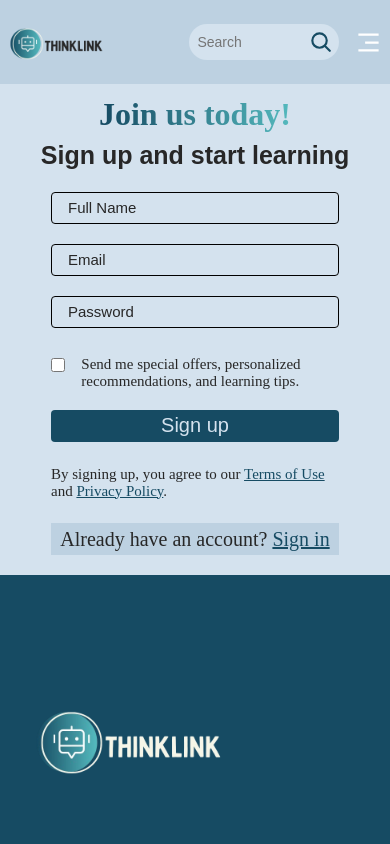
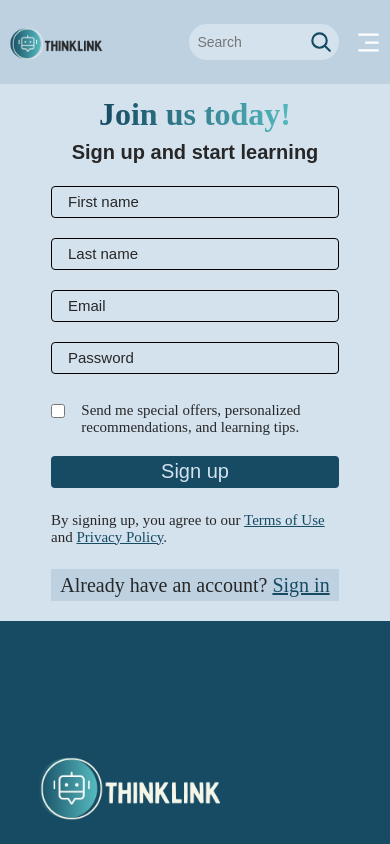
Before and after one commit to Yasmine-Zahreddine/ThinkLink, a React (Vite) app in the folder frontend/: page /signup in a window 390 px wide. Shown: the top 844 px of the page. Built offline with nearby package versions, Linux system fonts and the light colour scheme.

Commit message:
full name input => first name and last name inputs

```diff
--- a/frontend/src/containers/SignUp/Signup.jsx
+++ b/frontend/src/containers/SignUp/Signup.jsx
@@ -36,25 +36,42 @@ const Signup = () => {
       </div>
       <div className="Box">
         <h1>Sign up and start learning</h1>
+        <form className="form_signup">
+          <div className="flname">
             <input
               type="text"
-          placeholder="Full Name"
-          className="full_name_input textinputs"
+              placeholder="First name"
+              className="first_name_input"
+              required
             />
-        <input type="text" placeholder="Email" className="email textinputs" />
+            <input
+              type="text"
+              placeholder="Last name"
+              className="last_name_input"
+              required
+            />
+          </div>
+          <input
+            type="text"
+            placeholder="Email"
+            className="email textinputs"
+            required
+          />
           <input
             type="password"
             placeholder="Password"
             className="password textinputs"
+            required
           />
           <div className="checkboxContainer">
-          <input type="checkbox" className="checkbox" />
+            <input type="checkbox" className="checkbox" required />
             <p>
               Send me special offers, personalized recommendations, and learning
               tips.
             </p>
           </div>
           <button className="buttonCreateAccount">Sign up</button>
+        </form>
         <div className="policyContainer">
           <p className="policyAgree">
             By signing up, you agree to our <a href="/">Terms of Use</a> and{" "}
--- a/frontend/src/containers/SignUp/signup.css
+++ b/frontend/src/containers/SignUp/signup.css
@@ -19,7 +19,14 @@
   justify-content: center;
   align-items: center;
 }
-
+.form_signup {
+  display: flex;
+  justify-content: center;
+  align-items: center;
+  flex-direction: column;
+  gap: 20px;
+  width: 100%;
+}
 .welcome {
   width: 50%;
   margin-bottom: 10vw;
@@ -27,7 +34,17 @@
   justify-content: center;
   align-items: center;
 }
-
+.first_name_input,
+.last_name_input {
+  border: 1.2px solid black;
+  width: 33%;
+  height: 3.5vw;
+  border-radius: 4px;
+  color: var(--color-text);
+  padding-left: 1rem;
+  font-size: 20px;
+  background-color: var(--color-bg);
+}
 .Box {
   display: flex;
   justify-content: center;
@@ -48,15 +65,29 @@
   background-color: var(--color-bg);
 }
 
-.textinputs::placeholder {
+.textinputs::placeholder,
+.last_name_input::placeholder,
+.first_name_input::placeholder {
   font-size: 20px;
   color: var(--color-text);
 }
 .Box > h1 {
   margin-bottom: 1vw;
-  font-size: 25px;
+  font-size: 30px;
   font-family: var(--font-family);
   color: var(--color-text);
+}
+.flname {
+  display: flex;
+  justify-content: center;
+  align-items: center;
+  flex-direction: row;
+  width: 100%;
+  gap: 4%;
+}
+.firstname,
+.lastname {
+  width: 50%;
 }
 
 .checkboxContainer {
@@ -115,6 +146,40 @@
   color: var(--color-dark-blue);
 }
 @media (max-width: 1000px) {
+  .first_name_input,
+  .last_name_input {
+    border: 1.2px solid black;
+    width: 60%;
+    height: 3rem;
+    border-radius: 4px;
+    color: var(--color-text);
+    padding-left: 1rem;
+    font-size: 20px;
+    background-color: var(--color-bg);
+  }
+
+  .textinputs::placeholder,
+  .last_name_input::placeholder,
+  .first_name_input::placeholder {
+    font-size: 20px;
+    color: var(--color-text);
+  }
+  .flname {
+    display: flex;
+    justify-content: center;
+    align-items: center;
+    flex-direction: column;
+    width: 100%;
+    gap: 20px;
+  }
+
+  .textinputs::placeholder,
+  .last_name_input::placeholder,
+  .first_name_input::placeholder {
+    font-size: 20px;
+    color: var(--color-text);
+  }
+
   .welcome {
     margin-bottom: 2vw;
   }
@@ -209,6 +274,24 @@
 }
 
 @media screen and (max-width: 768px) {
+  .first_name_input,
+  .last_name_input {
+    border: 1.2px solid black;
+    width: 26rem;
+    height: 3rem;
+    border-radius: 4px;
+    padding-left: 1rem;
+    font-size: 20px;
+    background-color: var(--color-bg);
+  }
+  .flname {
+    display: flex;
+    justify-content: center;
+    align-items: center;
+    flex-direction: column;
+    width: 100%;
+    gap: 20px;
+  }
   .welcome {
     margin-bottom: 2vw;
     width: 100%;
@@ -238,9 +321,16 @@
     background-color: var(--color-bg);
   }
 
+  .textinputs::placeholder,
+  .last_name_input::placeholder,
+  .first_name_input::placeholder {
+    font-size: 20px;
+    color: var(--color-text);
+  }
   .textinputs::placeholder {
     font-size: 20px;
   }
+
   .Box > h1 {
     margin-bottom: 0.5vw;
     font-size: 25px;
@@ -258,7 +348,6 @@
 
   .checkboxContainer > p {
     width: 100%;
-
     font-size: 0.8rem;
   }
 
@@ -311,6 +400,30 @@
   }
 }
 @media screen and (max-width: 520px) {
+  .textinputs::placeholder,
+  .last_name_input::placeholder,
+  .first_name_input::placeholder {
+    font-size: 15px;
+    color: var(--color-text);
+  }
+  .first_name_input,
+  .last_name_input {
+    border: 1.2px solid black;
+    width: 18rem;
+    height: 2rem;
+    border-radius: 4px;
+    padding-left: 1rem;
+    font-size: 15px;
+    background-color: var(--color-bg);
+  }
+  .flname {
+    display: flex;
+    justify-content: center;
+    align-items: center;
+    flex-direction: column;
+    width: 100%;
+    gap: 20px;
+  }
   .welcome {
     margin-bottom: 2vw;
     width: 100%;
@@ -346,7 +459,7 @@
   }
   .Box > h1 {
     margin-bottom: 0.5vw;
-    font-size: 5;
+    font-size: 20px;
     font-family: var(--font-family);
     color: var(--color-text);
   }
```
Lines whose indentation alone changed are shown as unchanged.
